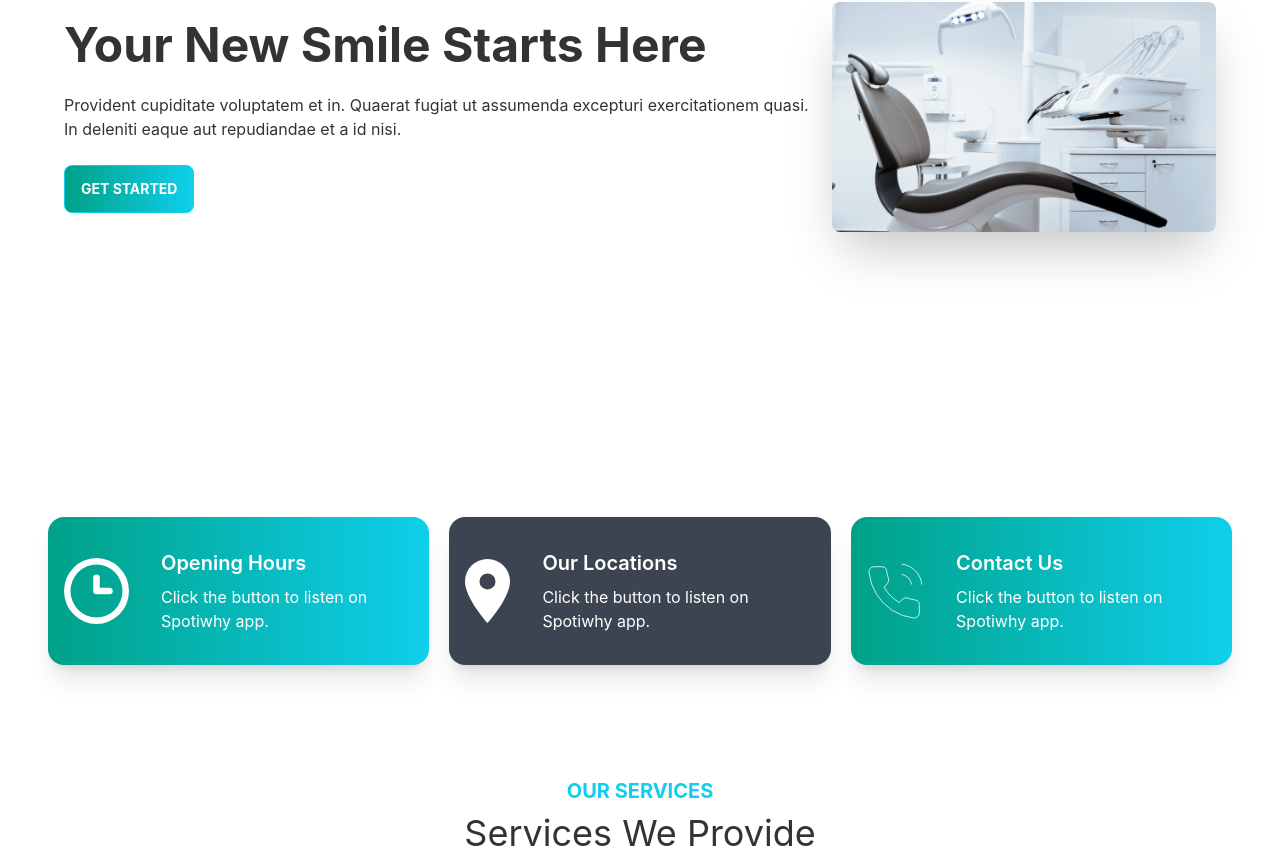
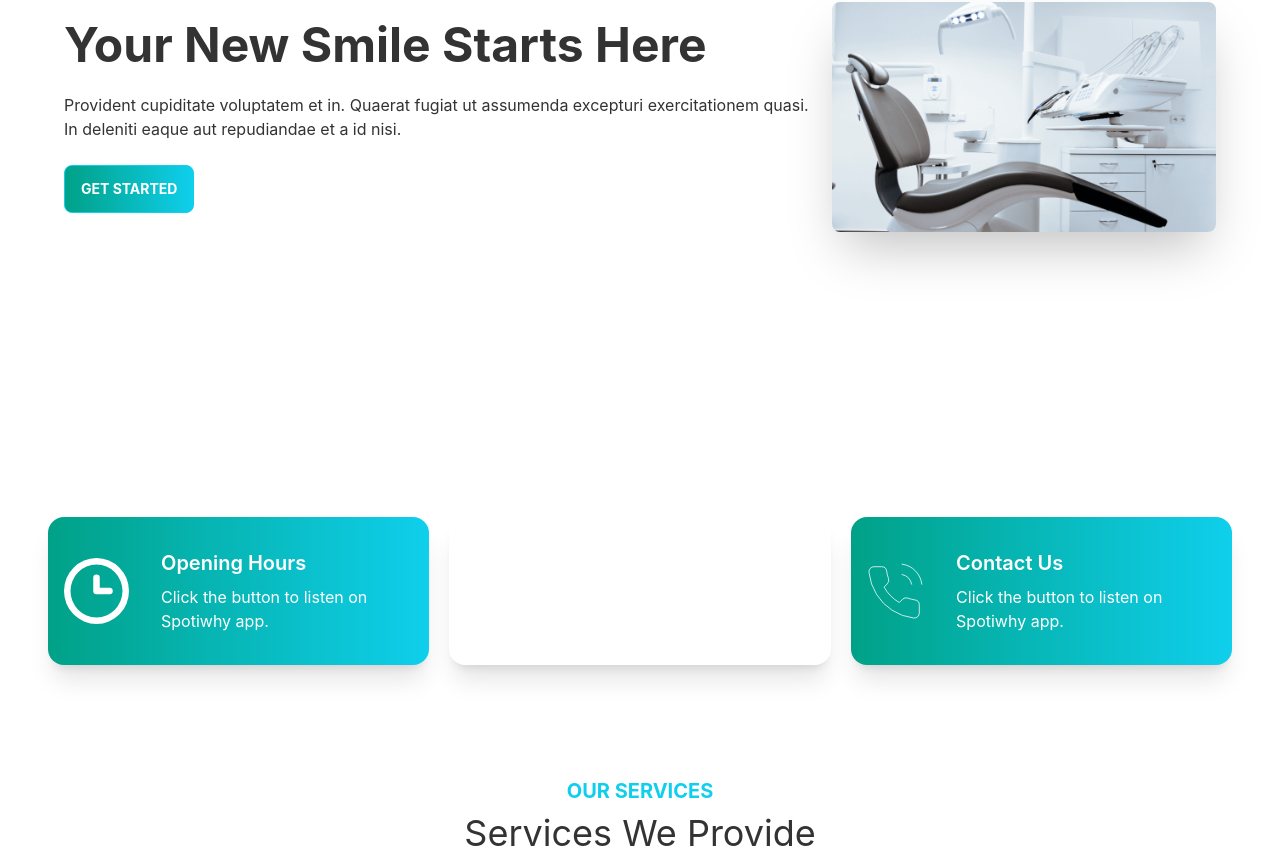
Before and after one commit to Ahsan855/Doctor-Portal-App, a React (Create React App) app: page / in a window 1280 px wide. Shown: the part 347-1209 px from the top of the page. Built offline with nearby package versions, Linux system fonts and the light colour scheme.

Commit message:
done all section home

```diff
--- a/src/Pages/Home/Info.js
+++ b/src/Pages/Home/Info.js
@@ -10,7 +10,7 @@ const Info = () => {
     return (
         <div className='grid grid-cols-1 lg:grid-cols-3 gap-5'>
             <InfoCard bgClass="bg-gradient-to-r from-secondary to-primary" cardTitle="Opening Hours" img={clock} />
-            <InfoCard bgClass="bg-neutral" cardTitle="Our Locations" img={marker} />
+            <InfoCard bgClass="bg-accent" cardTitle="Our Locations" img={marker} />
             <InfoCard bgClass="bg-gradient-to-r from-secondary to-primary" cardTitle="Contact Us" img={phone} />
         </div>
     );
```
